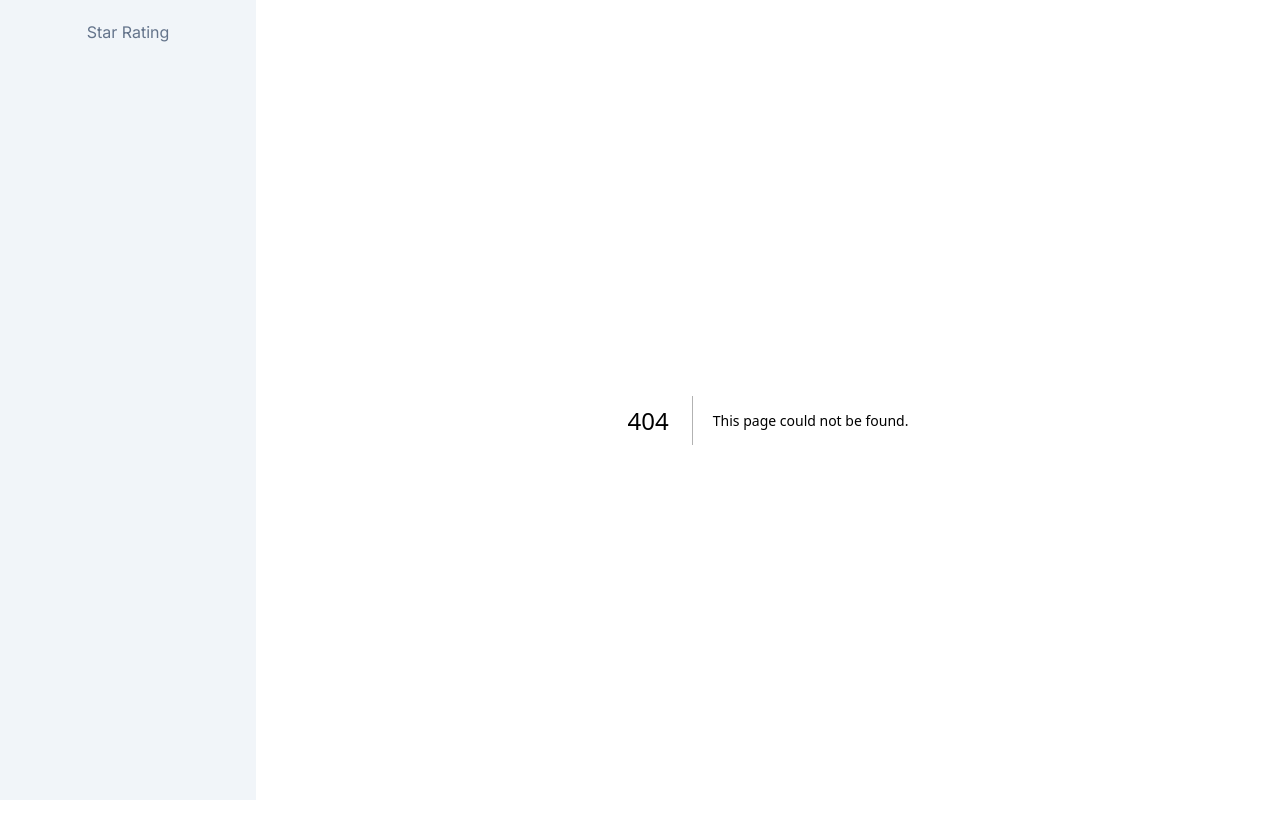
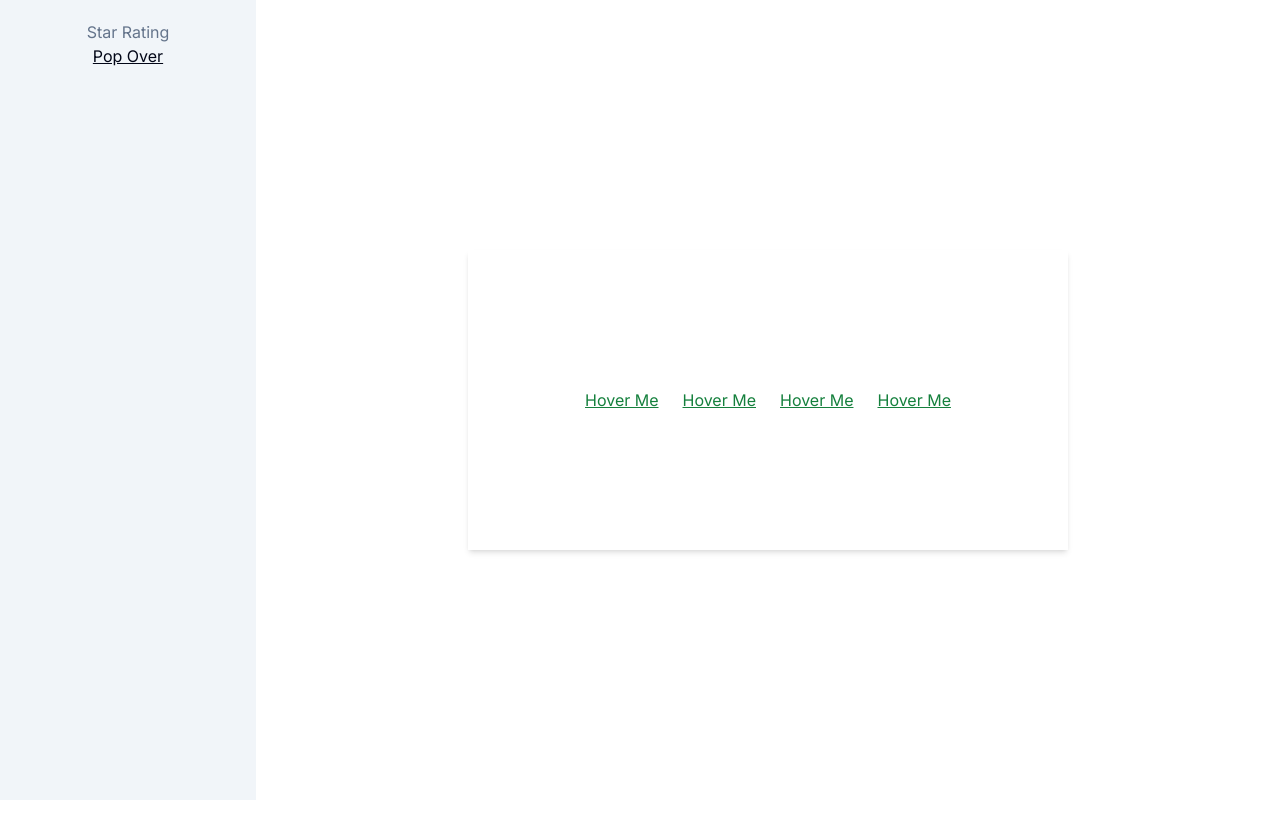
Before and after one commit to minhazurrony/practice-components, a Next.js app: page /pop-over in a window 1280 px wide. Before the commit this address had no page. After the commit the page ends 800 px from the top, so only its background shows below. Built offline with nearby package versions, Linux system fonts and the light colour scheme.

Commit message:
feat: add pop over component (#2)

```diff
--- a/app/components/Sidebar.tsx
+++ b/app/components/Sidebar.tsx
@@ -8,17 +8,17 @@ import { routes } from "../constants/routes";
 export const Sidebar = () => {
   const pathname = usePathname();
   return (
-    <nav className="text-center">
+    <nav className="flex flex-col text-center">
       {routes.map((route) => {
         return (
           <Link
             key={route.path}
             href={route.path}
-            className={
+            className={`capitalize ${
               route.path === pathname
                 ? "text-slate-950 underline"
                 : "text-slate-500 hover:text-slate-950 hover:underline"
-            }
+            }`}
           >
             {route.title}
           </Link>
--- a/app/components/Tooltip.tsx
+++ b/app/components/Tooltip.tsx
@@ -31,10 +31,10 @@ export const Tooltip = ({
             position === "top"
               ? "-left-0 bottom-full mb-1 before:-bottom-[6px] before:rotate-180"
               : position === "right"
-                ? "-top-0 left-full ml-1 before:-left-0 before:-rotate-90"
+                ? "-top-0 left-full ml-[12px]  before:-left-[-1px] before:-rotate-90"
                 : position === "bottom"
                   ? "mt-1 before:-top-[6px]"
-                  : "-top-0 right-full mr-1 before:-right-[16px] before:rotate-90"
+                  : "-top-0 right-full mr-[12px] before:-right-[16px] before:rotate-90"
           } z-10 text-nowrap rounded bg-gray-800 px-4 py-2 text-xs text-white before:absolute before:block before:h-0 before:w-0 before:-translate-x-[50%] before:border-x-8 before:border-b-[16px] before:border-x-transparent before:border-b-gray-800`}
         >
           <p className="uppercase">{content}</p>
--- a/app/constants/routes.ts
+++ b/app/constants/routes.ts
@@ -1,6 +1,10 @@
 export const routes = [
   {
-    title: "Star Rating",
+    title: "star rating",
     path: "/star-rating",
   },
+  {
+    title: "pop over",
+    path: "/pop-over",
+  },
 ];
--- /dev/null
+++ b/app/pop-over/page.tsx
@@ -0,0 +1,44 @@
+import Link from "next/link";
+import React from "react";
+import { Tooltip } from "../components";
+
+function PopOver() {
+  return (
+    <div className="flex h-[300px] w-[600px] items-center justify-center gap-6 shadow-md">
+      <Tooltip content="hi there!">
+        <Link
+          href="/pop-over"
+          className="text-green-700 underline hover:text-green-500"
+        >
+          Hover Me
+        </Link>
+      </Tooltip>
+      <Tooltip content="hi there!" position="right">
+        <Link
+          href="/pop-over"
+          className="text-green-700 underline hover:text-green-500"
+        >
+          Hover Me
+        </Link>
+      </Tooltip>
+      <Tooltip content="hi there!" position="bottom">
+        <Link
+          href="/pop-over"
+          className="text-green-700 underline hover:text-green-500"
+        >
+          Hover Me
+        </Link>
+      </Tooltip>
+      <Tooltip content="hi there!" position="left">
+        <Link
+          href="/pop-over"
+          className="text-green-700 underline hover:text-green-500"
+        >
+          Hover Me
+        </Link>
+      </Tooltip>
+    </div>
+  );
+}
+
+export default PopOver;
```
